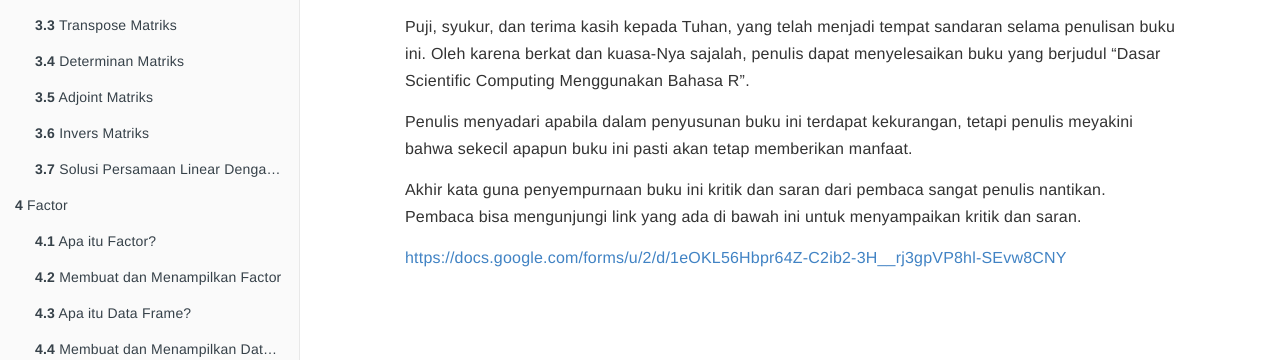
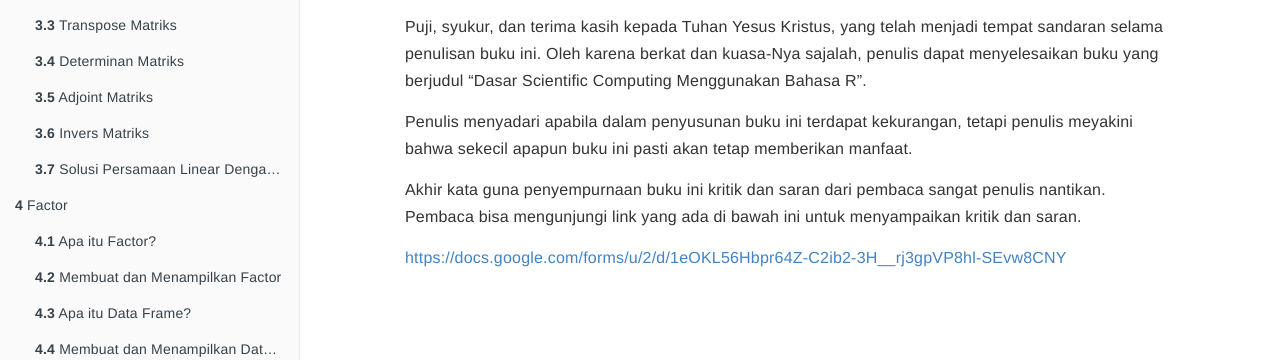
Before and after one commit to fahriaditiacandra/fahriaditiacandra.github.io, a plain HTML site: page index.html in a window 1280 px wide. Shown: the part 440-800 px from the top of the page. Drawn offline with nearby package versions, Linux system fonts and the light colour scheme.

Commit message:
Update index.html

```diff
--- a/index.html
+++ b/index.html
@@ -225,7 +225,7 @@
 </div>
 <div id="pendahuluan" class="section level1 unnumbered hasAnchor">
 <h1>Pendahuluan<a href="index.html#pendahuluan" class="anchor-section" aria-label="Anchor link to header"></a></h1>
-<p>Puji, syukur, dan terima kasih kepada Tuhan, yang telah menjadi tempat sandaran selama penulisan buku ini. Oleh karena berkat dan kuasa-Nya sajalah, penulis dapat menyelesaikan buku yang berjudul “Dasar Scientific Computing Menggunakan Bahasa R”.</p>
+<p>Puji, syukur, dan terima kasih kepada Tuhan Yesus Kristus, yang telah menjadi tempat sandaran selama penulisan buku ini. Oleh karena berkat dan kuasa-Nya sajalah, penulis dapat menyelesaikan buku yang berjudul “Dasar Scientific Computing Menggunakan Bahasa R”.</p>
 <p>Penulis menyadari apabila dalam penyusunan buku ini terdapat kekurangan, tetapi penulis meyakini bahwa sekecil apapun buku ini pasti akan tetap memberikan manfaat.</p>
 <p>Akhir kata guna penyempurnaan buku ini kritik dan saran dari pembaca sangat penulis nantikan. Pembaca bisa mengunjungi link yang ada di bawah ini untuk menyampaikan kritik dan saran.</p>
 <p><a href="https://docs.google.com/forms/u/2/d/1eOKL56Hbpr64Z-C2ib2-3H__rj3gpVP8hl-SEvw8CNY" class="uri">https://docs.google.com/forms/u/2/d/1eOKL56Hbpr64Z-C2ib2-3H__rj3gpVP8hl-SEvw8CNY</a></p>
```
